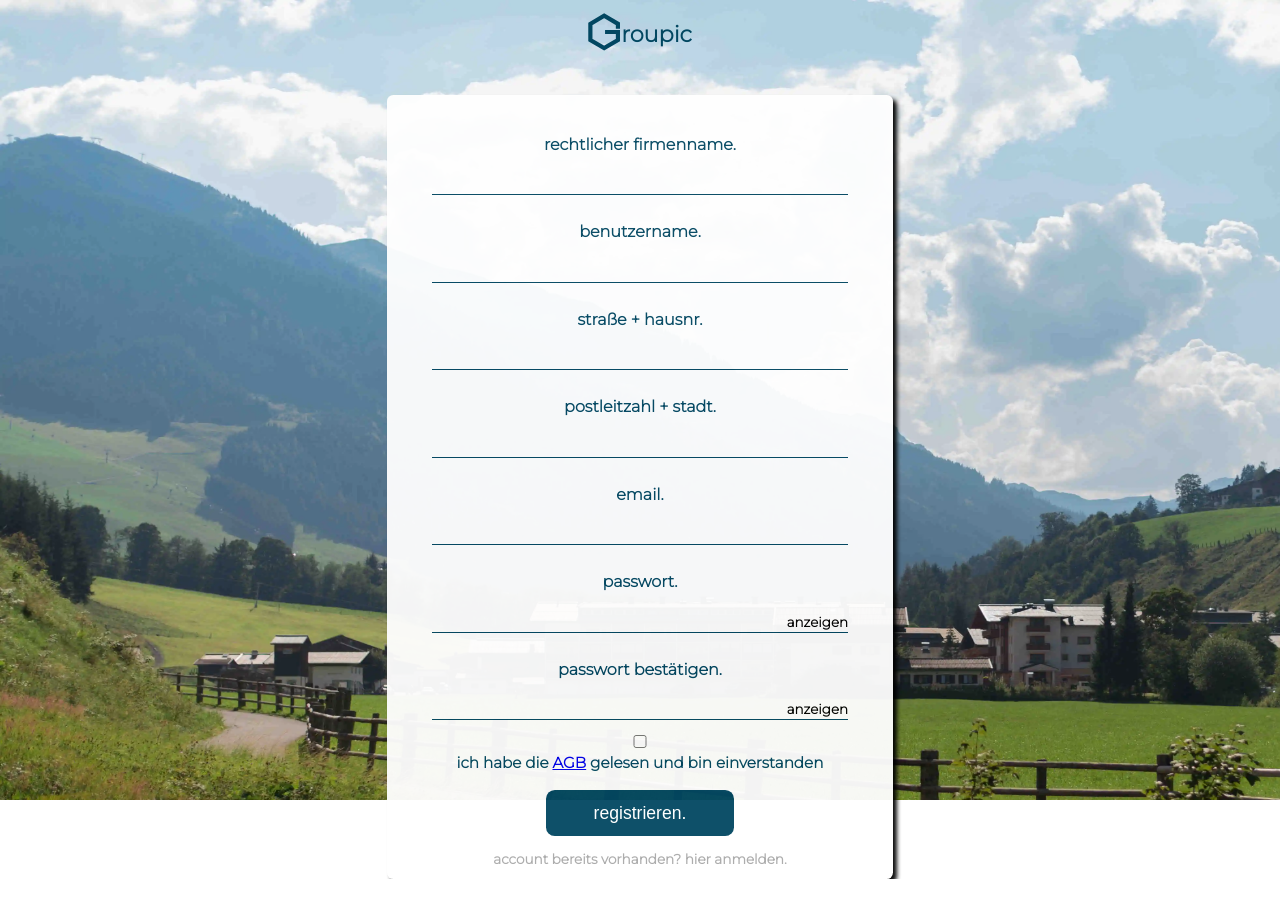
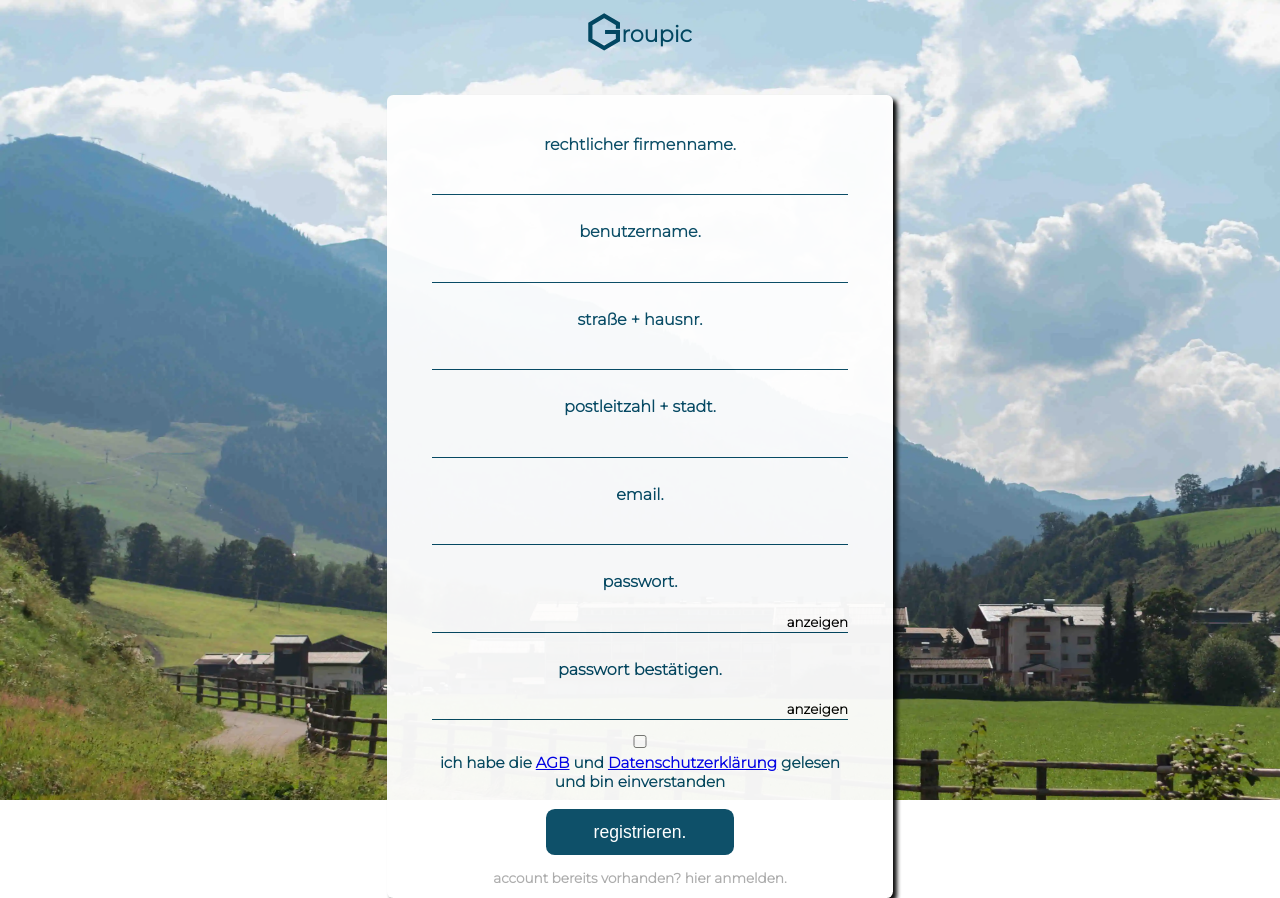
Before and after one commit to Timeline-international-Leipzig/Veranstalter-WebApp, a React (Create React App) app: page /registrierung in a window 1280 px wide. Built offline with nearby package versions, Linux system fonts and the light colour scheme; no server answers.

Commit message:
verknüpfung zu hauptdomain erstellt

```diff
--- a/src/Login/Register.jsx
+++ b/src/Login/Register.jsx
@@ -329,6 +329,10 @@ function Register() {
                   <Link to={pathnames.AGB} target="_blank">
                     AGB
                   </Link>{" "}
+                  und{" "}
+                  <Link to={pathnames.DATENSCHUTZ} target="_blank">
+                    Datenschutzerklärung
+                  </Link>{" "}
                   gelesen und bin einverstanden
                 </span>
               </label>
@@ -350,9 +354,9 @@ function Register() {
           {/**hier fehlen noch styles */}
           {/*<ClipLoader color="red" loading={loading} size={80} />*/}
           <div className="contSwitch">
-            <Link id="gray" to={pathnames.LOGIN}>
+            <a id="gray" href="https://groupic.de/anmeldung">
               {register}
-            </Link>
+            </a>
           </div>
         </form>
       </div>
```
Also changed, not shown: 1 other file (tests, documents, lock files or other folders).
